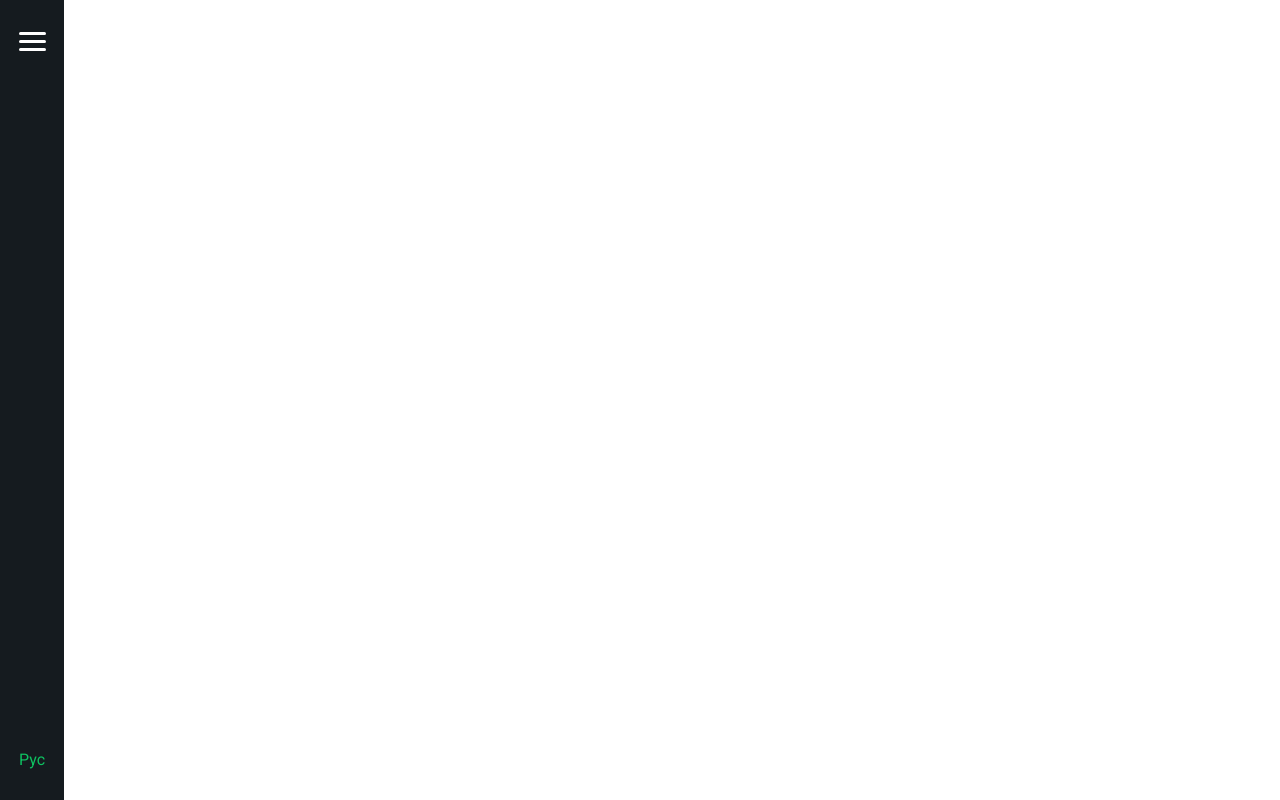
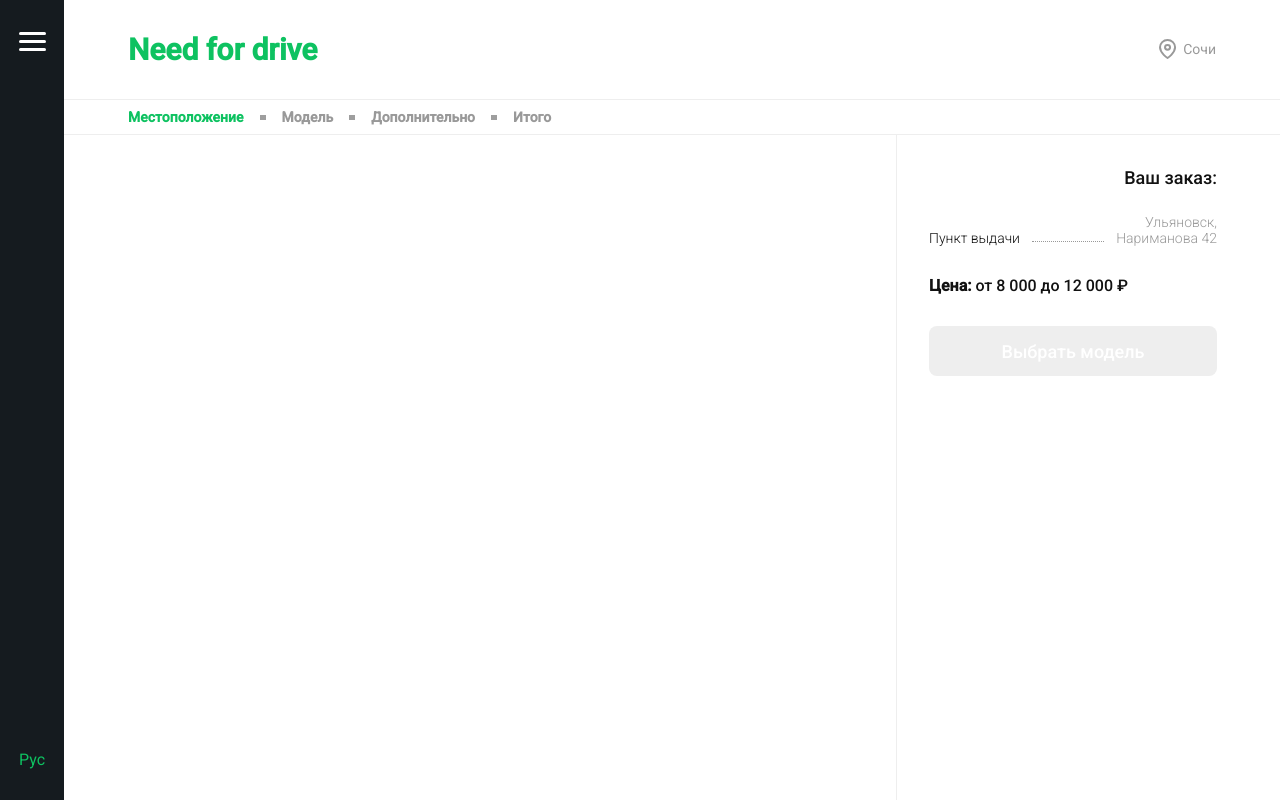
Before and after one commit to reywheel/vue-need-for-drive, a Vue app: page /order in a window 1280 px wide. Built offline with nearby package versions, Linux system fonts and the light colour scheme; grey boxes are pictures that could not be loaded.

Commit message:
Сверстал OrderPage

```diff
--- a/src/router/index.js
+++ b/src/router/index.js
@@ -9,6 +9,18 @@ const routes = [
     path: "/",
     name: "main",
     component: Main
+  },
+  {
+    path: "/order",
+    name: "order",
+    component: () => import("@/views/OrderPage"),
+    children: [
+      {
+        path: "1",
+        name: "orderStepOne",
+        component: () => import("@/components/orderSteps/StepOne")
+      }
+    ]
   }
 ];
 
--- /dev/null
+++ b/src/views/OrderPage.vue
@@ -0,0 +1,241 @@
+<template>
+  <div class="order">
+    <div class="order__header">
+      <router-link :to="{ name: 'main' }" v-slot="{ href, navigate }" custom>
+        <a :href="href" class="order__logo" @click.prevent="navigate"
+          >Need for drive</a
+        >
+      </router-link>
+      <div
+        class="main__location"
+        v-if="!isLocationSelectorShow"
+        @click="isLocationSelectorShow = !isLocationSelectorShow"
+      >
+        <span class="main__location-text">{{ currentLocation }}</span>
+      </div>
+      <AppSelector
+        v-else
+        v-model.trim="currentLocation"
+        :list="locationList"
+        @close="isLocationSelectorShow = !isLocationSelectorShow"
+        placeholder="Начните вводить город..."
+      />
+    </div>
+    <div class="order__bread-crumbs crumbs">
+      <ul class="crumbs__list">
+        <li class="crumbs__item crumbs__item--active">Местоположение</li>
+        <li class="crumbs__item">Модель</li>
+        <li class="crumbs__item">Дополнительно</li>
+        <li class="crumbs__item">Итого</li>
+      </ul>
+    </div>
+    <div class="order__wrapper">
+      <div class="order__area">
+        <router-view />
+      </div>
+      <div class="order__statement statement">
+        <h3 class="statement__title">Ваш заказ:</h3>
+        <div class="statement__pick-up">
+          <div class="statement__pick-up-title">Пункт выдачи</div>
+          <div class="statement__pick-up-divided"></div>
+          <div class="statement__pick-up-address">
+            <span class="statement__pick-up-city">Ульяновск,</span>
+            Нариманова 42
+          </div>
+        </div>
+        <div class="statement__price">
+          <strong class="statement__price-title">Цена: </strong>
+          <span class="statement__price-value">от 8 000 до 12 000 ₽</span>
+        </div>
+        <AppButton disabled class="statement__button">Выбрать модель</AppButton>
+      </div>
+    </div>
+  </div>
+</template>
+
+<script>
+import { getterTypes, mutationTypes } from "@/store/app";
+import { mapGetters } from "vuex";
+import AppSelector from "@/components/Selector";
+import AppButton from "@/components/Button";
+
+export default {
+  name: "OrderPage",
+  components: {
+    AppSelector,
+    AppButton
+  },
+  data() {
+    return {
+      isLocationSelectorShow: false
+    };
+  },
+  computed: {
+    ...mapGetters({
+      locationList: getterTypes.locationList
+    }),
+    currentLocation: {
+      get() {
+        return this.$store.getters[getterTypes.location];
+      },
+      set(newLocation) {
+        return this.$store.commit(mutationTypes.setLocation, newLocation);
+      }
+    }
+  }
+};
+</script>
+
+<style scoped lang="scss">
+.order {
+  width: 100%;
+  display: flex;
+  flex-direction: column;
+}
+
+.order__header {
+  padding: 32px 64px;
+  display: flex;
+  align-items: center;
+  justify-content: space-between;
+  border-bottom: 1px solid #eeeeee;
+}
+
+.order__logo {
+  font-weight: bold;
+  font-size: 30px;
+  line-height: 35px;
+  color: $accent;
+  text-decoration: none;
+}
+
+.main__location {
+  position: relative;
+  padding: 3px 0 3px 24px;
+  cursor: pointer;
+
+  &::before {
+    content: "";
+    position: absolute;
+    left: 0;
+    top: 50%;
+    transform: translateY(-50%);
+    width: 18px;
+    height: 20px;
+    background-image: url("~@/assets/Group.svg");
+  }
+}
+
+.main__location-text {
+  font-size: 14px;
+  line-height: 16px;
+  color: #999999;
+}
+
+.order__bread-crumbs {
+  padding: 8px 64px;
+  border-bottom: 1px solid #eeeeee;
+}
+
+.crumbs__item {
+  position: relative;
+  display: inline-block;
+  font-weight: bold;
+  font-size: 14px;
+  line-height: 16px;
+  color: #999999;
+  cursor: pointer;
+  transition: all 0.3s;
+
+  &--active {
+    color: $accent;
+  }
+
+  &:not(:last-child) {
+    padding-right: 22px;
+    margin-right: 16px;
+
+    &::before {
+      content: "";
+      position: absolute;
+      right: 0;
+      top: 50%;
+      transform: translateY(-50%);
+      height: 8px;
+      width: 6px;
+      background: url("~@/assets/triangle-right.svg") no-repeat center;
+      background-size: contain;
+    }
+  }
+}
+
+.order__wrapper {
+  display: flex;
+  flex-grow: 1;
+}
+
+.order__area {
+  flex-grow: 1;
+}
+
+.order__statement {
+  max-width: 384px;
+  width: 100%;
+  border-left: 1px solid #eeeeee;
+  padding: 32px 63px 32px 32px;
+}
+
+.statement__title {
+  text-align: right;
+  font-weight: 500;
+  font-size: 18px;
+  line-height: 21px;
+  color: #121212;
+  margin-bottom: 26px;
+}
+
+.statement__pick-up {
+  display: flex;
+  align-items: flex-end;
+  margin-bottom: 32px;
+}
+
+.statement__pick-up-title {
+  font-weight: 300;
+  font-size: 14px;
+  line-height: 16px;
+  color: #121212;
+}
+
+.statement__pick-up-divided {
+  height: 5px;
+  flex-grow: 1;
+  border-top: 1px dotted #999999;
+
+  margin: 0 12px;
+}
+
+.statement__pick-up-address {
+  font-weight: 300;
+  font-size: 14px;
+  line-height: 16px;
+  text-align: right;
+  color: #999999;
+}
+
+.statement__pick-up-city {
+  display: block;
+}
+
+.statement__price {
+  font-weight: 500;
+  font-size: 16px;
+  line-height: 16px;
+  color: #121212;
+  margin-bottom: 32px;
+}
+
+.statement__button {
+  width: 100%;
+}
+</style>
```
